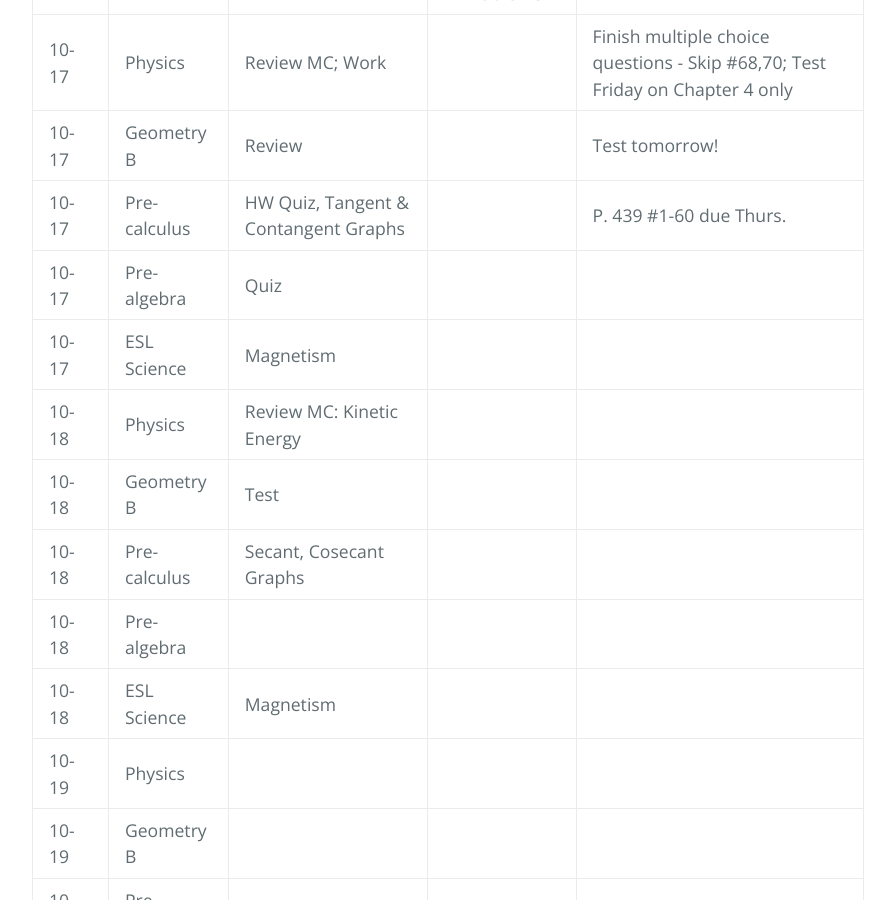
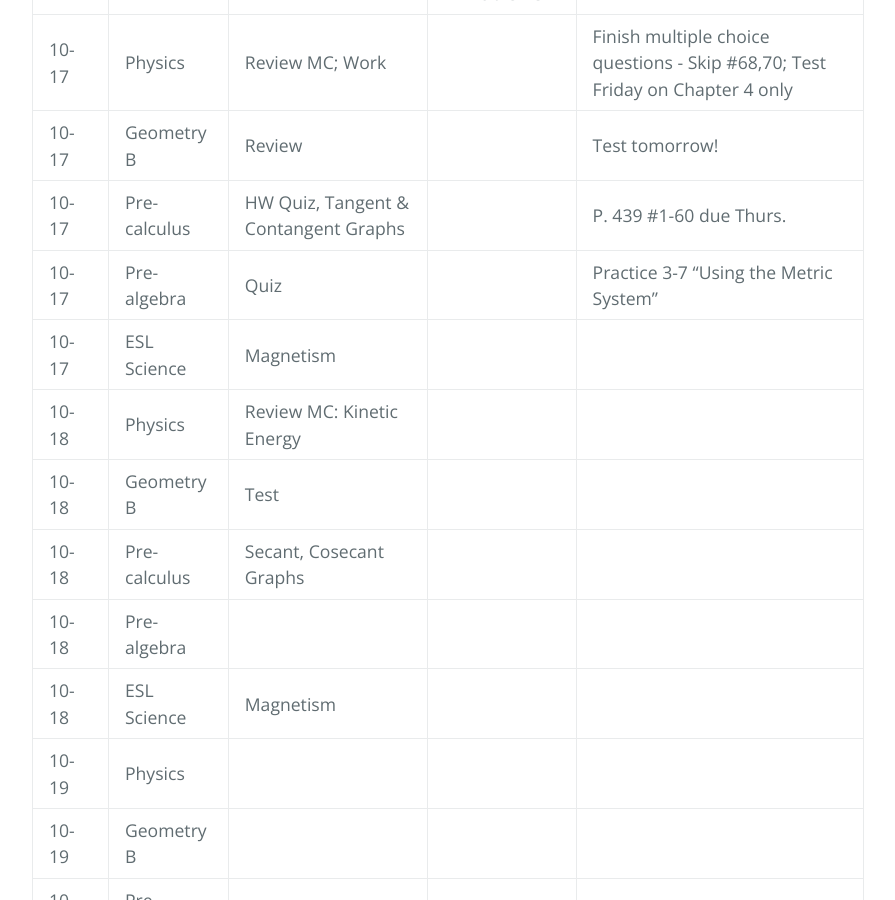
Before and after one commit to gpayoo/gpayoo, a Jekyll site: the page built from index.md, in a window 1280 px wide and 900 px high, scrolled down 624 px. Shown: the whole window, without its empty margins (192-1087 px from the left). Built offline with Jekyll 4.4.1, drawn with Linux system fonts in a browser that asks for light colours; our own code applies the rules of GitHub Pages for plain Markdown files.

Commit message:
Update index.md

```diff
--- a/index.md
+++ b/index.md
@@ -13,7 +13,7 @@ layout: default
 | 10-17 | Physics | Review MC; Work | | Finish multiple choice questions - Skip #68,70; Test Friday on Chapter 4 only
 | 10-17 | Geometry B |  Review | |  Test tomorrow! |
 | 10-17 | Pre-calculus | HW Quiz, Tangent & Contangent Graphs | | P. 439 #1-60 due Thurs.
-| 10-17 | Pre-algebra |  Quiz | |
+| 10-17 | Pre-algebra |  Quiz | | Practice 3-7 "Using the Metric System"
 | 10-17 | ESL Science | Magnetism |  |
 | 10-18 | Physics | Review MC: Kinetic Energy| |
 | 10-18 | Geometry B | Test   | |   |
```
